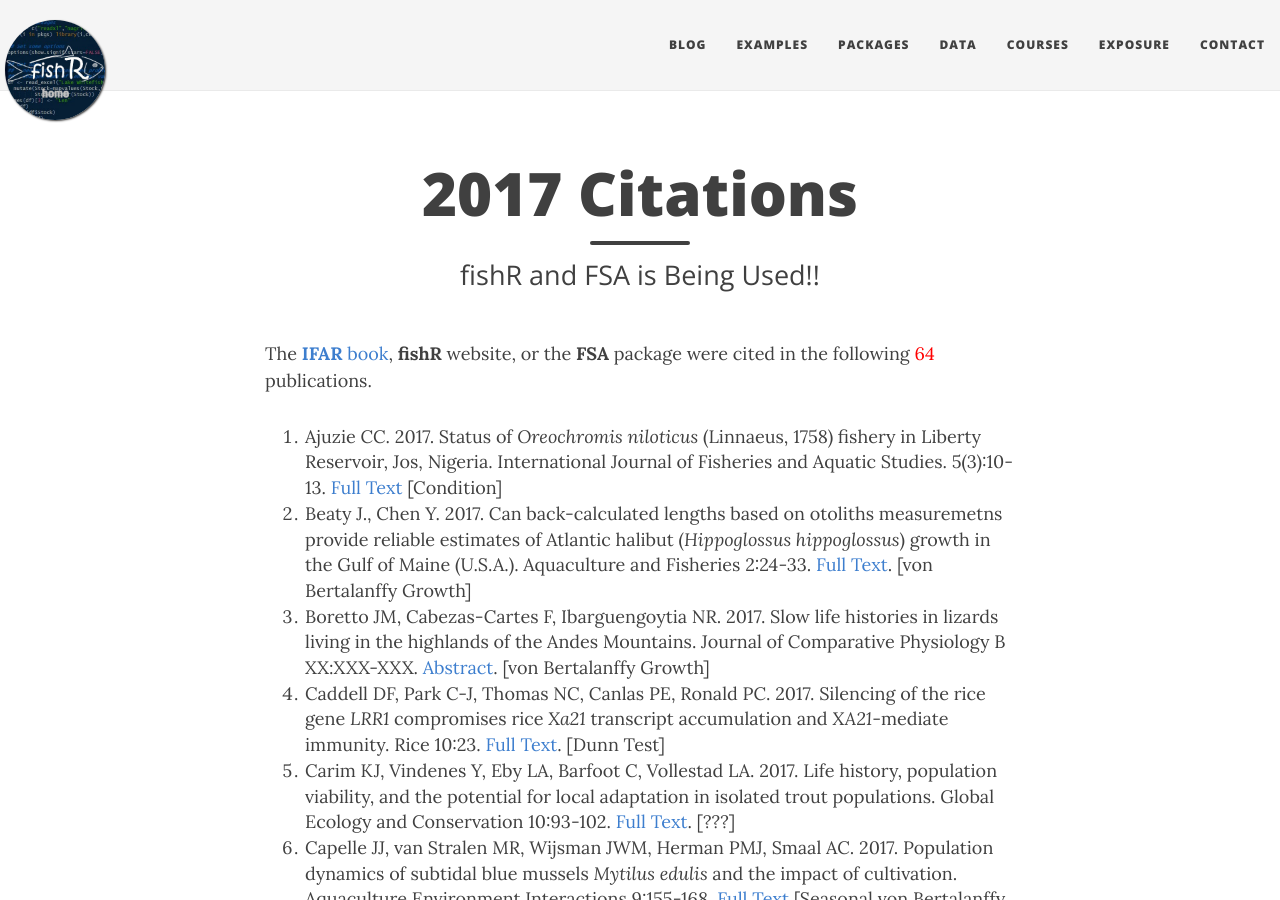
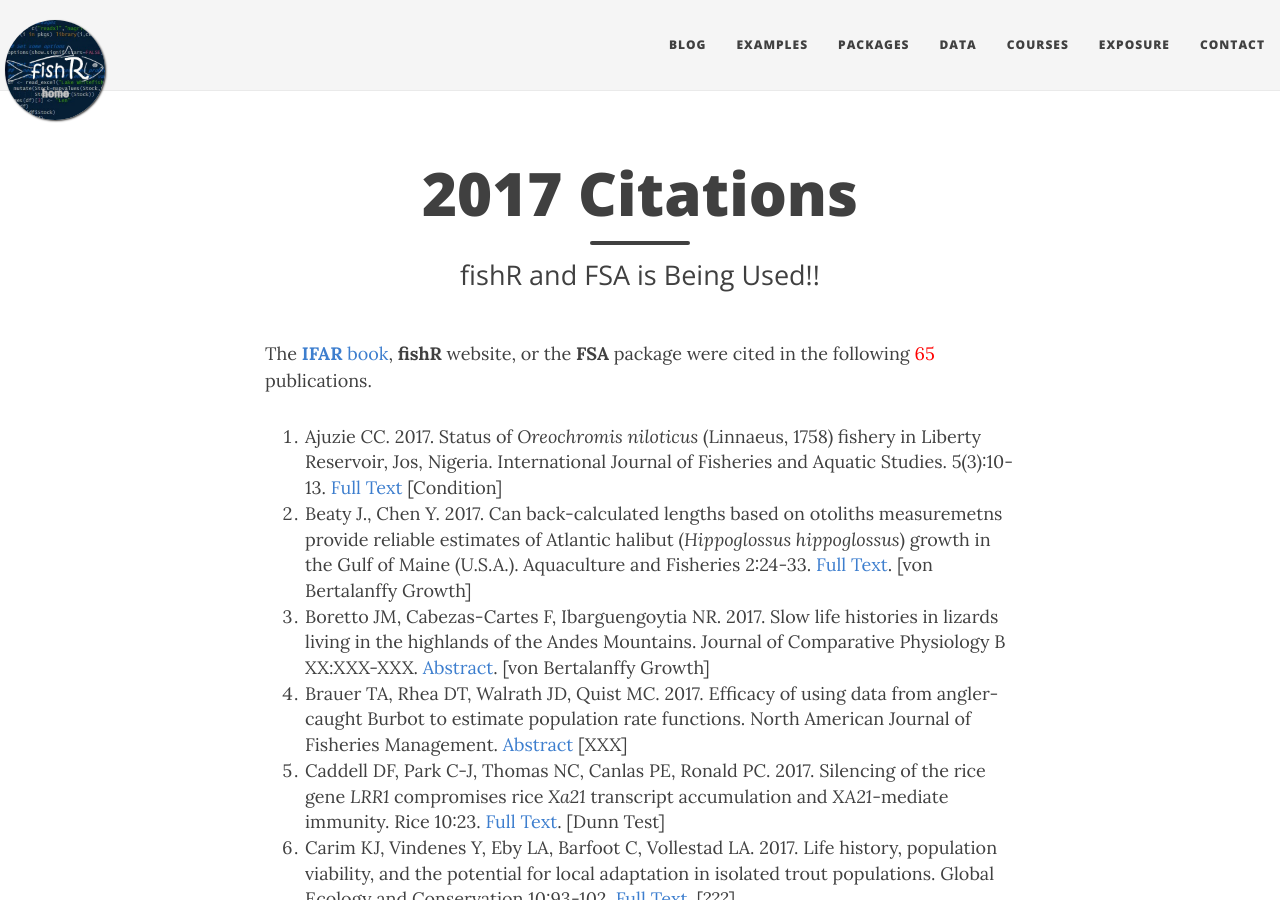
Before and after one commit to droglenc/fishR, a Jekyll site: the page built from exposure/exposure-citations17.md, in a window 1280 px wide and 900 px high. Built offline with Jekyll 4.4.1, drawn with Linux system fonts in a browser that asks for light colours; nearby versions of some CDN libraries.

Commit message:
Added a citation

```diff
--- a/exposure/exposure-citations17.md
+++ b/exposure/exposure-citations17.md
@@ -5,11 +5,12 @@ subtitle: fishR and FSA is Being Used!!
 css: "/css/exposure-citation.css"
 ---
 
-The [**IFAR** book](http://derekogle.com/IFAR/), **fishR** website, or the **FSA** package were cited in the following <span id="contact-div">64</span> publications.
+The [**IFAR** book](http://derekogle.com/IFAR/), **fishR** website, or the **FSA** package were cited in the following <span id="contact-div">65</span> publications.
 
 1. Ajuzie CC. 2017. Status of *Oreochromis niloticus* (Linnaeus, 1758) fishery in Liberty Reservoir, Jos, Nigeria. International Journal of Fisheries and Aquatic Studies. 5(3):10-13. [Full Text](https://www.researchgate.net/profile/Cyril_Ajuzie/publication/316553825_International_Journal_of_Fisheries_and_Aquatic_Studies_2017_53_10-13/links/59037dd6a6fdccd580cffedf/International-Journal-of-Fisheries-and-Aquatic-Studies-2017-53-10-13.pdf) [Condition]
 1. Beaty J., Chen Y. 2017. Can back-calculated lengths based on otoliths measuremetns provide reliable estimates of Atlantic halibut (*Hippoglossus hippoglossus*) growth in the Gulf of Maine (U.S.A.). Aquaculture and Fisheries 2:24-33. [Full Text](http://www.sciencedirect.com/science/article/pii/S2468550X17300023). [von Bertalanffy Growth]
 1. Boretto JM, Cabezas-Cartes F, Ibarguengoytia NR. 2017. Slow life histories in lizards living in the highlands of the Andes Mountains. Journal of Comparative Physiology B XX:XXX-XXX. [Abstract](https://link.springer.com/article/10.1007/s00360-017-1136-z). [von Bertalanffy Growth]
+1. Brauer TA, Rhea DT, Walrath JD, Quist MC. 2017. Efficacy of using data from angler-caught Burbot to estimate population rate functions. North American Journal of Fisheries Management. [Abstract](https://www.researchgate.net/publication/324444698_Efficacy_of_Using_Data_from_Angler-Caught_Burbot_to_Estimate_Population_Rate_Functions) [XXX]
 1. Caddell DF, Park C-J, Thomas NC, Canlas PE, Ronald PC. 2017. Silencing of the rice gene *LRR1* compromises rice *Xa21* transcript accumulation and *XA21*-mediate immunity. Rice 10:23. [Full Text](https://link.springer.com/article/10.1186/s12284-017-0162-5). [Dunn Test]
 1. Carim KJ, Vindenes Y, Eby LA, Barfoot C, Vollestad LA. 2017. Life history, population viability, and the potential for local adaptation in isolated trout populations. Global Ecology and Conservation 10:93-102. [Full Text](http://www.sciencedirect.com/science/article/pii/S2351989416301457). [???]
 1. Capelle JJ, van Stralen MR, Wijsman JWM, Herman PMJ, Smaal AC. 2017. Population dynamics of subtidal blue mussels *Mytilus edulis* and the impact of cultivation. Aquaculture Environment Interactions 9:155-168. [Full Text](http://www.int-res.com/articles/aei2017/9/q009p155.pdf) [Seasonal von Bertalanffy Growth]
```
